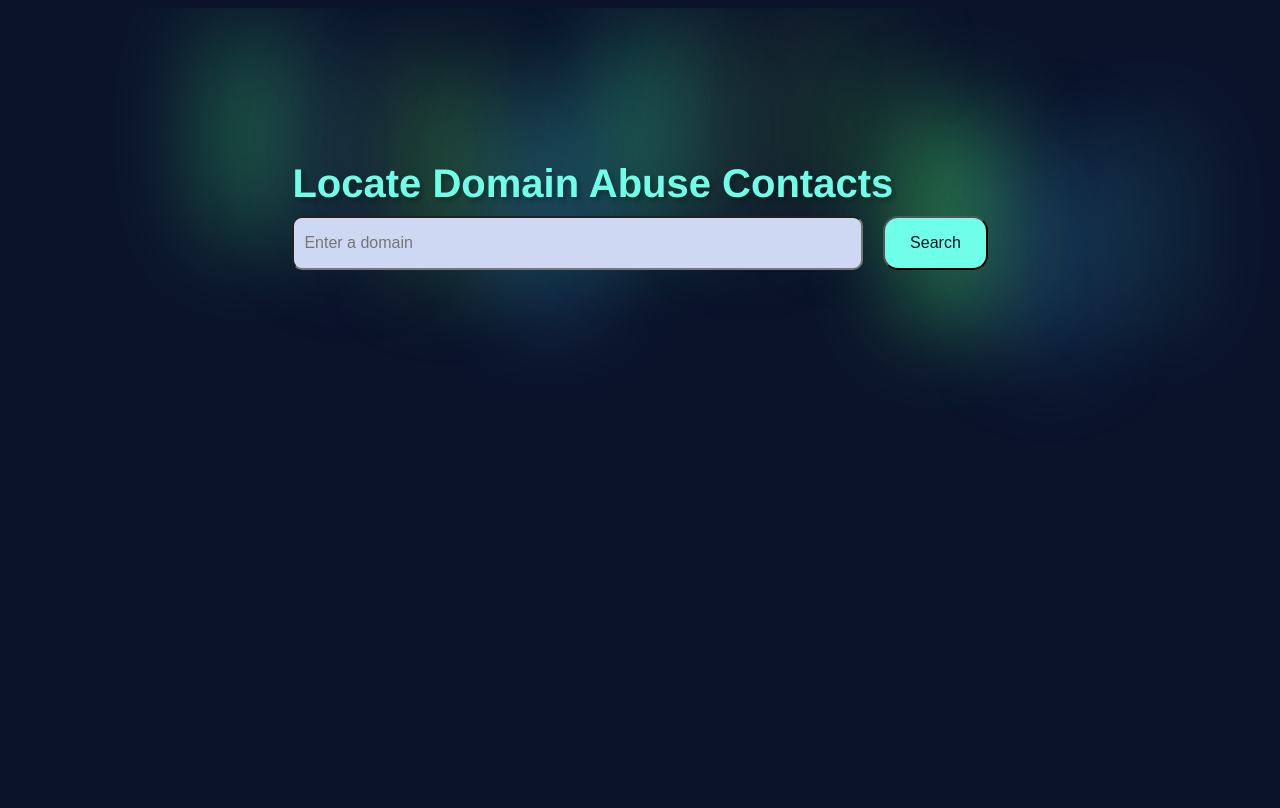
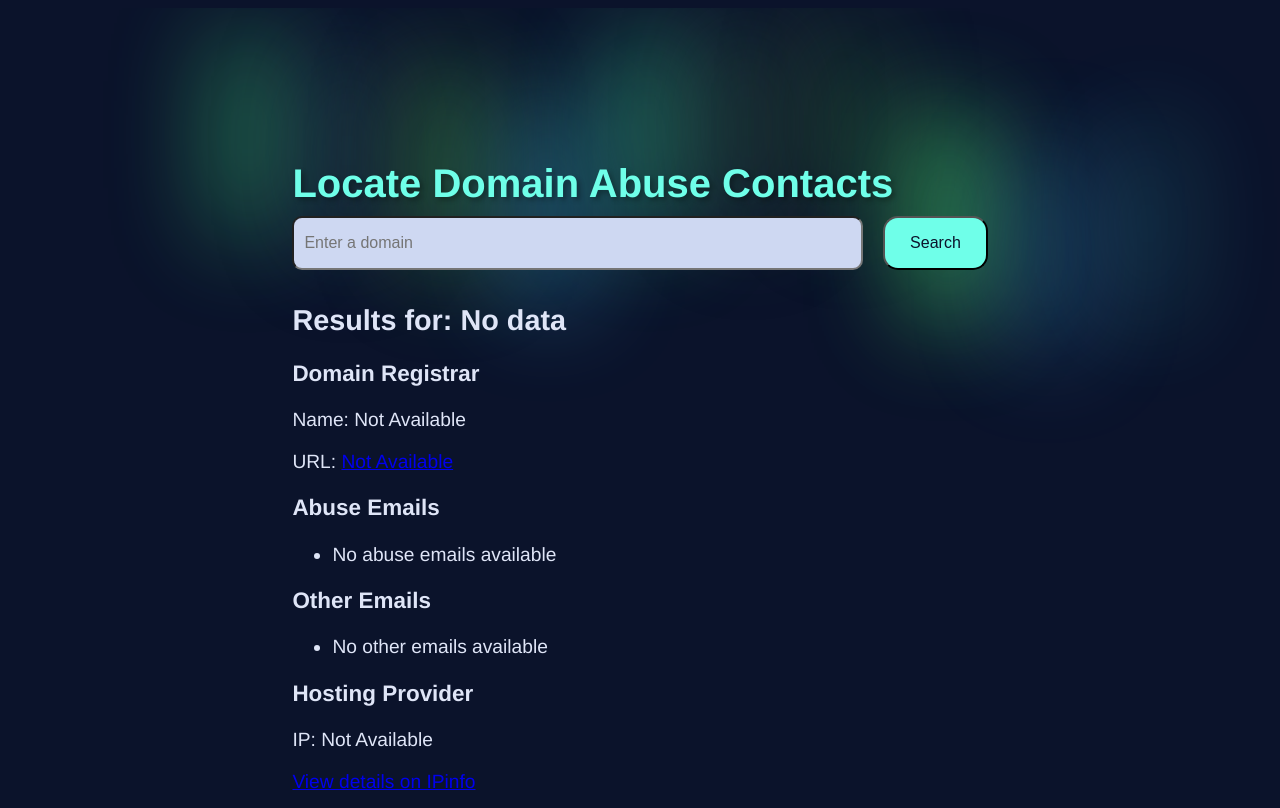
Before and after one commit to ChristinaJackson/revealdns, a Flask app: page / in a window 1280 px wide. Run offline with Flask 3, Linux system fonts and the light colour scheme.

Commit message:
routing and jinja2 syntax

```diff
--- a/app.py
+++ b/app.py
@@ -1,29 +1,25 @@
-from flask import Flask, request, jsonify, render_template
+from flask import Flask, render_template, request
 from main import get_info
-#tell flask where application is located
+
 app = Flask(__name__)
 
-
-# @app.route('/info', methods=['GET'])
-
-# def info_endpoint():
-#     # Get the domain from the query string
-#     domain = request.args.get('domain')
-#     if not domain:
-#         return jsonify({"error": "Domain parameter is required"}), 400
-#
-#     # Call get_info to handle everything
-#     result = get_info(domain)
-#
-#     # Return the result as JSON
-#     return jsonify(result)
-
-
-# basic for stlying sake
 @app.route('/')
 def home():
-    # Render the basic index.html page
     return render_template('index.html')
+
+@app.route('/info', methods=['GET'])
+def info():
+    # Get the domain from the query parameter
+    domain = request.args.get('domain')
+
+    # Call your get_info function to fetch data
+    data = get_info(domain)
+
+    # Render the result page with the data
+    return render_template('index.html', data=data)
+
+# if __name__ == '__main__':
+#     app.run(debug=True)
 
 if __name__ == '__main__':
     app.run(debug=True, port=5050)
--- a/static/css/styles.css
+++ b/static/css/styles.css
@@ -42,6 +42,7 @@ form{
   margin-left: auto;
   margin-right: auto;
   display:flex;
+  flex-wrap: wrap;
 /*   justify-content: space-between; */
 /*   align-items: baseline; */
 }
@@ -64,6 +65,14 @@ button{
   background-color: #6FFFE9;
   color: #0B132B;
   font-size: 1rem;
+}
+
+#results{
+  width: 55%;
+  margin-left: auto;
+  margin-right: auto;
+  color: #DFE5F7;
+  font-size: 1.2rem;
 }
 
 body .bg {
--- a/templates/index.html
+++ b/templates/index.html
@@ -31,6 +31,38 @@
             <button type="submit">Search</button>
     </form>
 </section>
+<section id="results">
+    <h2>Results for: {{ data['results for'] if data else 'No data' }}</h2>
+    <h3>Domain Registrar</h3>
+    <p>Name: {{ data['domain_registrar']['registrar_info']['name'] if data else 'Not Available' }}</p>
+    <p>URL: <a href="{{ data['domain_registrar']['registrar_info']['url'] if data else '#' }}">{{ data['domain_registrar']['registrar_info']['url'] if data else 'Not Available' }}</a></p>
+       <!-- Abuse Emails Section -->
+    <h3>Abuse Emails</h3>
+    <ul>
+        {% if data and data['domain_registrar']['abuse_emails'] %}
+            {% for email in data['domain_registrar']['abuse_emails'] %}
+                <li><a href="mailto:{{ email }}">{{ email }}</a></li>
+            {% endfor %}
+        {% else %}
+            <li>No abuse emails available</li>
+        {% endif %}
+    </ul>
+
+    <!-- Other Emails Section -->
+    <h3>Other Emails</h3>
+    <ul>
+        {% if data and data['domain_registrar']['other_emails'] %}
+            {% for email in data['domain_registrar']['other_emails'] %}
+                <li><a href="mailto:{{ email }}">{{ email }}</a></li>
+            {% endfor %}
+        {% else %}
+            <li>No other emails available</li>
+        {% endif %}
+    </ul>
+    <h3>Hosting Provider</h3>
+    <p>IP: {{ data['hosting_provider']['ip'] if data else 'Not Available' }}</p>
+    <a href="{{ data['hosting_provider']['lookup_url'] if data else '#' }}" target="_blank">View details on IPinfo</a>
+</section>
 
 </body>
 
```
